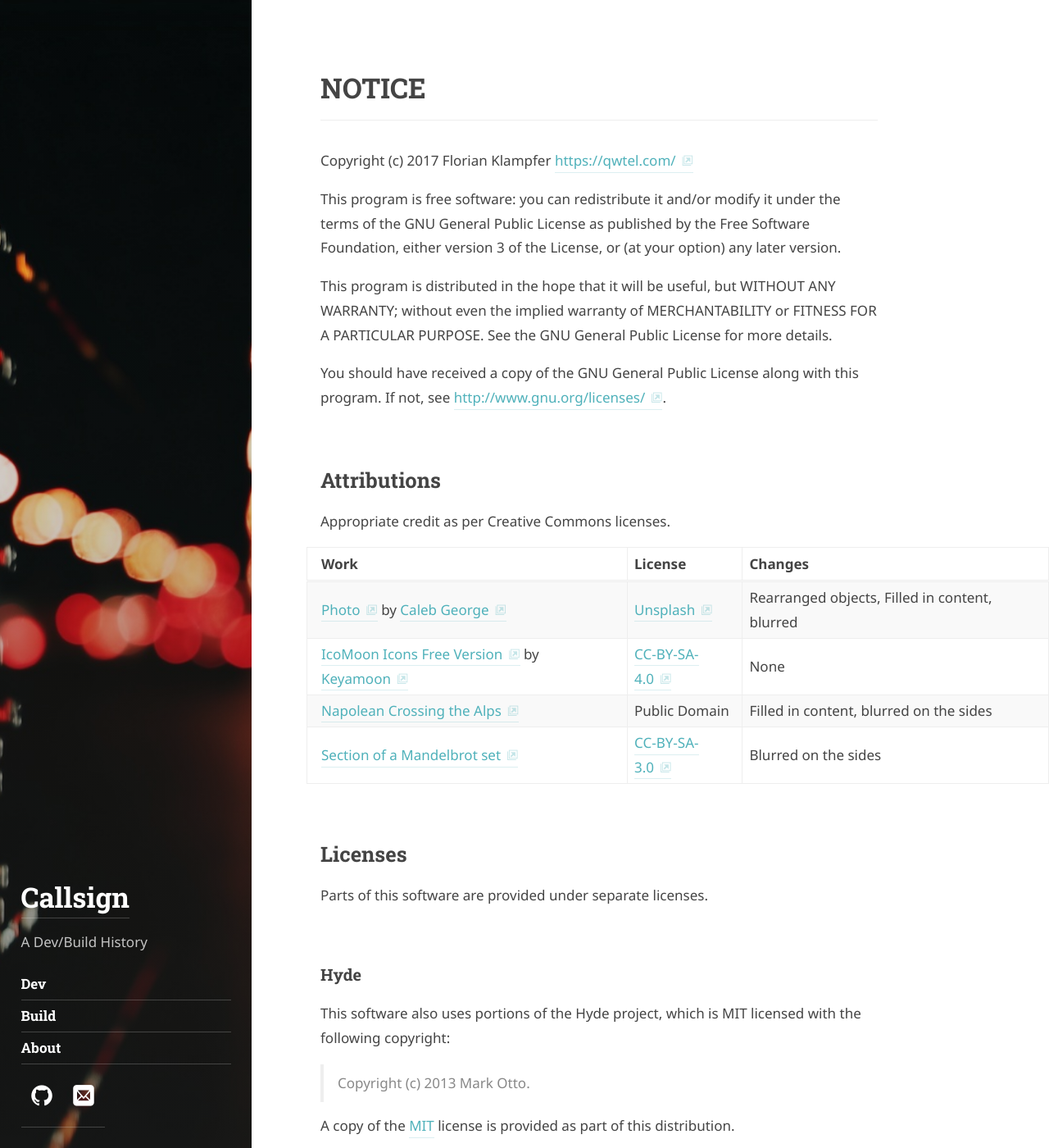
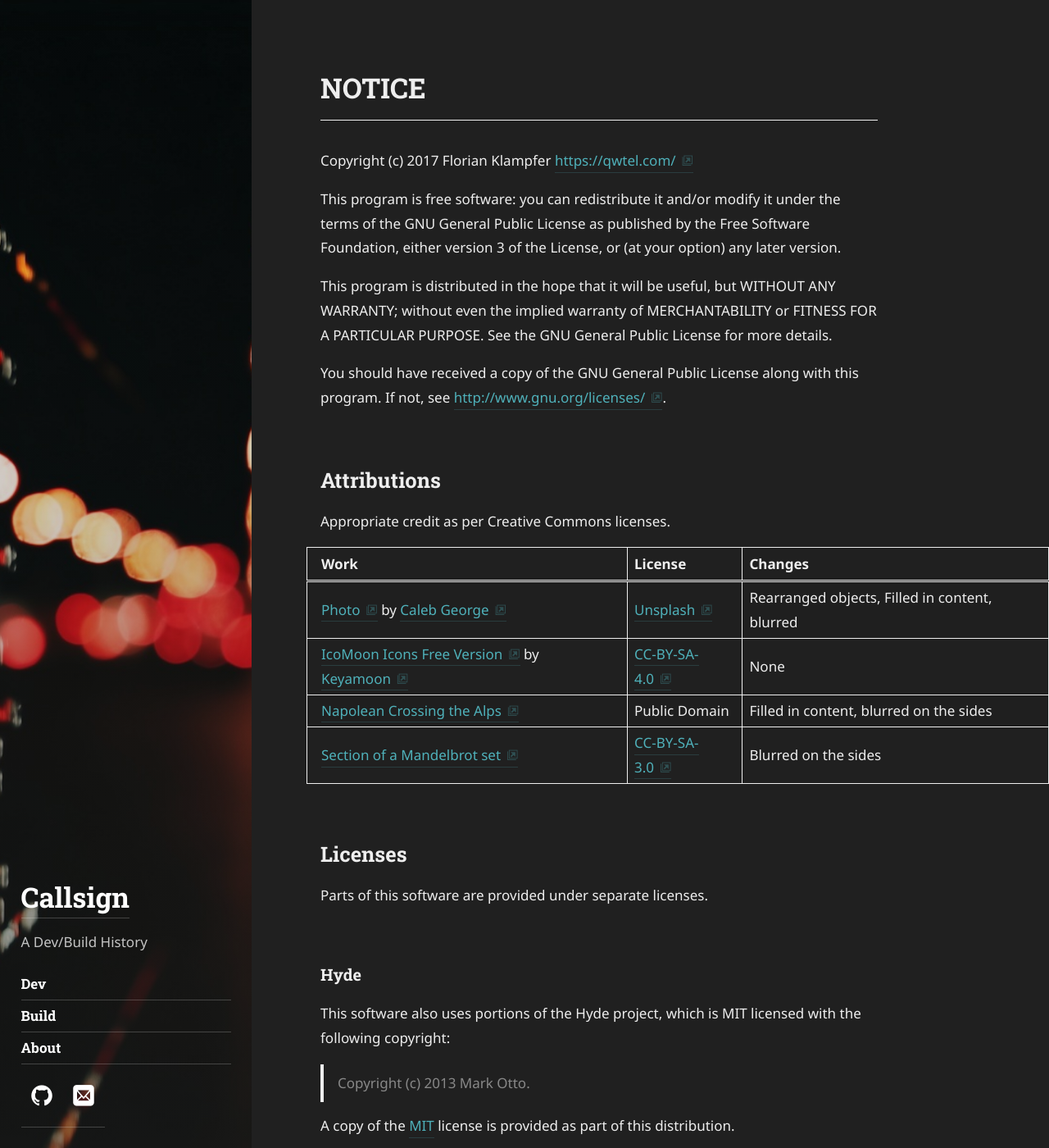
Before and after one commit to callsign88/callsign88.github.io, a Jekyll site: the page built from NOTICE.md, in a window 1280 px wide and 1400 px high. Shown: the whole window at 82% size. Built offline with Jekyll 4.4.1, drawn with Linux system fonts in a browser that asks for light colours; some web fonts are replaced.

Commit message:
Update: Change background color to dark gray (#202020) and text to light gray

```diff
--- a/_sass/my-variables.scss
+++ b/_sass/my-variables.scss
@@ -13,8 +13,8 @@
 // $font-weight-bold: 700;
 // $font-weight-heading: 700;
 //
-// $body-color: #333;
-// $body-bg: #fff;
+$body-color: #eee;
+$body-bg: #202020;
 //
 // $border-color: #eee;
 //
```
